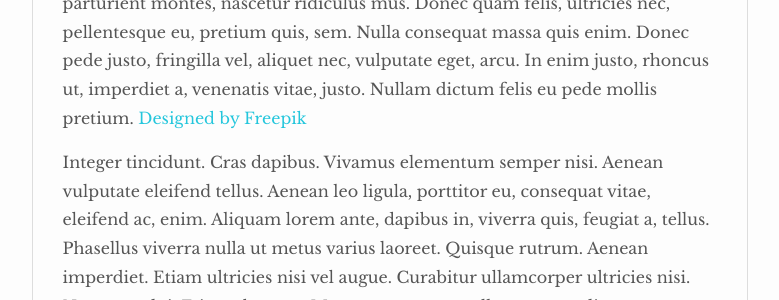
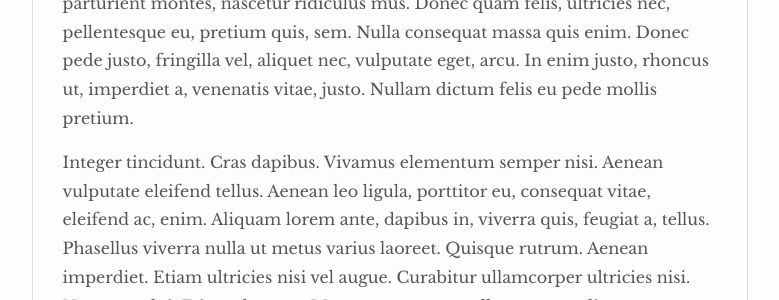
Before and after one commit to yugn27/atel, a Jekyll site: the page built from _posts/2016-09-16-design-1.markdown, in a window 1280 px wide. Shown: the part 539-839 px from the top of the page, without its empty margins (250-1029 px from the left). Built offline with Jekyll 4.4.1, drawn with Linux system fonts in a browser that asks for light colours; nearby versions of some CDN libraries.

Commit message:
Update 2016-09-16-design-1.markdown

```diff
--- a/_posts/2016-09-16-design-1.markdown
+++ b/_posts/2016-09-16-design-1.markdown
@@ -14,7 +14,6 @@ author: ashwathama
 Lorem ipsum dolor sit amet, consectetuer adipiscing elit. Aenean commodo ligula eget dolor. Aenean massa.
 Cum sociis natoque penatibus et magnis dis parturient montes, nascetur ridiculus mus. Donec quam felis, ultricies nec, pellentesque eu, pretium quis, sem. Nulla consequat massa quis enim.
 Donec pede justo, fringilla vel, aliquet nec, vulputate eget, arcu. In enim justo, rhoncus ut, imperdiet a, venenatis vitae, justo. Nullam dictum felis eu pede mollis pretium.
-<a href="http://www.freepik.com/free-vector/laptop-with-rocket_763378.htm">Designed by Freepik</a>
 
 Integer tincidunt. Cras dapibus. Vivamus elementum semper nisi. Aenean vulputate eleifend tellus. Aenean leo ligula, porttitor eu, consequat vitae, eleifend ac, enim.
 Aliquam lorem ante, dapibus in, viverra quis, feugiat a, tellus. Phasellus viverra nulla ut metus varius laoreet. Quisque rutrum. Aenean imperdiet. Etiam ultricies nisi vel augue.
```
